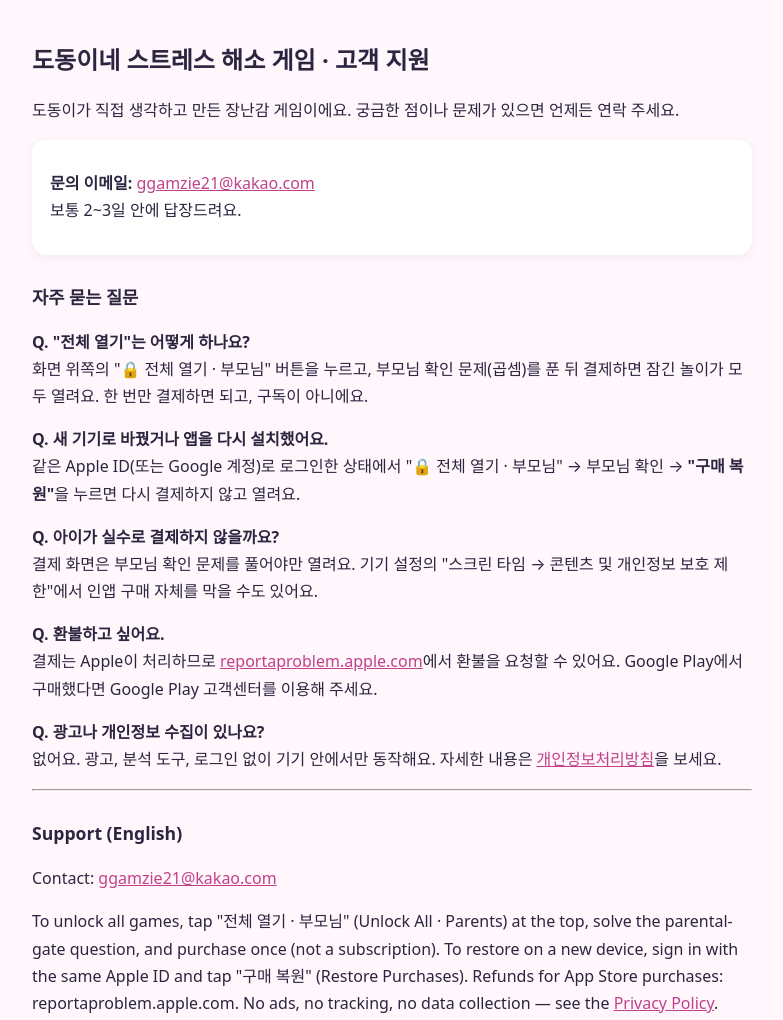
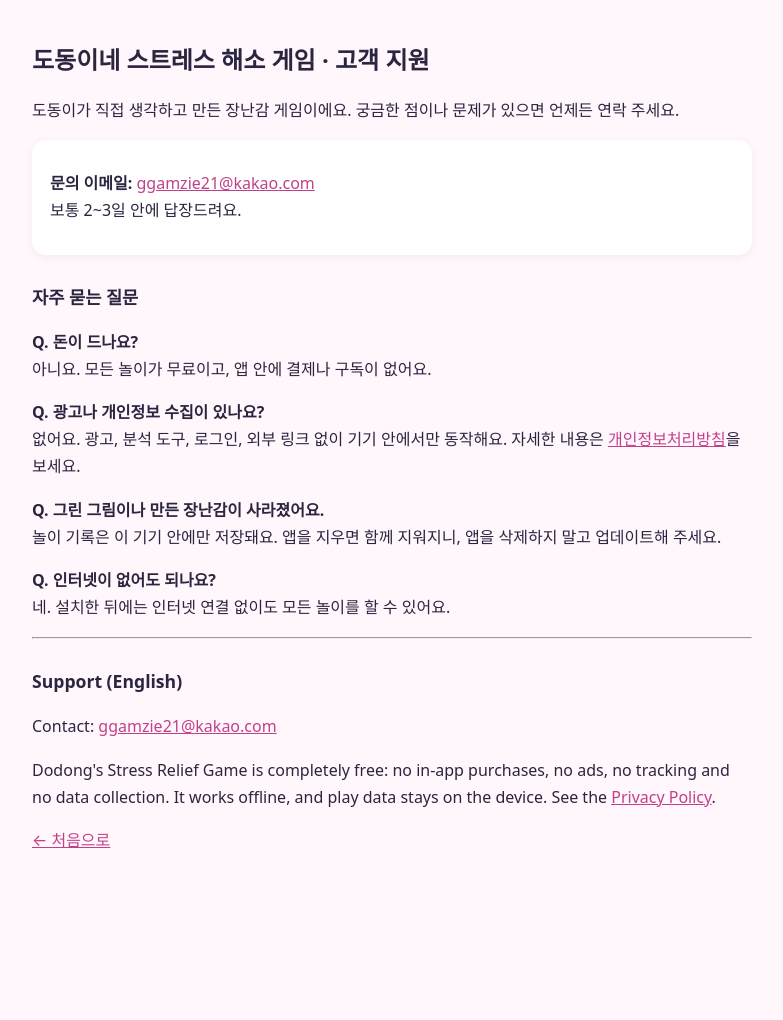
Before and after one commit to ggamzie317/dodong-stress-game, a plain HTML site: page support.html in a window 1280 px wide. Shown: the top 1020 px of the page, without its empty margins (248-1031 px from the left). After the commit the page ends 894 px from the top, so only its background shows below. Drawn offline with Linux system fonts and the light colour scheme.

Commit message:
Add files via upload

```diff
--- a/support.html
+++ b/support.html
@@ -19,16 +19,15 @@ h1{font-size:1.5rem}h2{font-size:1.1rem;margin-top:1.6em}a{color:#c2408a}
 </div>
 
 <h2>자주 묻는 질문</h2>
-<p><strong>Q. "전체 열기"는 어떻게 하나요?</strong><br>화면 위쪽의 "🔒 전체 열기 · 부모님" 버튼을 누르고, 부모님 확인 문제(곱셈)를 푼 뒤 결제하면 잠긴 놀이가 모두 열려요. 한 번만 결제하면 되고, 구독이 아니에요.</p>
-<p><strong>Q. 새 기기로 바꿨거나 앱을 다시 설치했어요.</strong><br>같은 Apple ID(또는 Google 계정)로 로그인한 상태에서 "🔒 전체 열기 · 부모님" → 부모님 확인 → <strong>"구매 복원"</strong>을 누르면 다시 결제하지 않고 열려요.</p>
-<p><strong>Q. 아이가 실수로 결제하지 않을까요?</strong><br>결제 화면은 부모님 확인 문제를 풀어야만 열려요. 기기 설정의 "스크린 타임 → 콘텐츠 및 개인정보 보호 제한"에서 인앱 구매 자체를 막을 수도 있어요.</p>
-<p><strong>Q. 환불하고 싶어요.</strong><br>결제는 Apple이 처리하므로 <a href="https://reportaproblem.apple.com">reportaproblem.apple.com</a>에서 환불을 요청할 수 있어요. Google Play에서 구매했다면 Google Play 고객센터를 이용해 주세요.</p>
-<p><strong>Q. 광고나 개인정보 수집이 있나요?</strong><br>없어요. 광고, 분석 도구, 로그인 없이 기기 안에서만 동작해요. 자세한 내용은 <a href="/privacy">개인정보처리방침</a>을 보세요.</p>
+<p><strong>Q. 돈이 드나요?</strong><br>아니요. 모든 놀이가 무료이고, 앱 안에 결제나 구독이 없어요.</p>
+<p><strong>Q. 광고나 개인정보 수집이 있나요?</strong><br>없어요. 광고, 분석 도구, 로그인, 외부 링크 없이 기기 안에서만 동작해요. 자세한 내용은 <a href="/privacy">개인정보처리방침</a>을 보세요.</p>
+<p><strong>Q. 그린 그림이나 만든 장난감이 사라졌어요.</strong><br>놀이 기록은 이 기기 안에만 저장돼요. 앱을 지우면 함께 지워지니, 앱을 삭제하지 말고 업데이트해 주세요.</p>
+<p><strong>Q. 인터넷이 없어도 되나요?</strong><br>네. 설치한 뒤에는 인터넷 연결 없이도 모든 놀이를 할 수 있어요.</p>
 
 <hr>
 <h2>Support (English)</h2>
 <p>Contact: <a href="mailto:ggamzie21@kakao.com">ggamzie21@kakao.com</a></p>
-<p>To unlock all games, tap "전체 열기 · 부모님" (Unlock All · Parents) at the top, solve the parental-gate question, and purchase once (not a subscription). To restore on a new device, sign in with the same Apple ID and tap "구매 복원" (Restore Purchases). Refunds for App Store purchases: reportaproblem.apple.com. No ads, no tracking, no data collection — see the <a href="/privacy">Privacy Policy</a>.</p>
+<p>Dodong's Stress Relief Game is completely free: no in-app purchases, no ads, no tracking and no data collection. It works offline, and play data stays on the device. See the <a href="/privacy">Privacy Policy</a>.</p>
 <p><a href="/">← 처음으로</a></p>
 </body>
 </html>
```
Also changed, not shown: privacy.html (+4 -4 lines).
